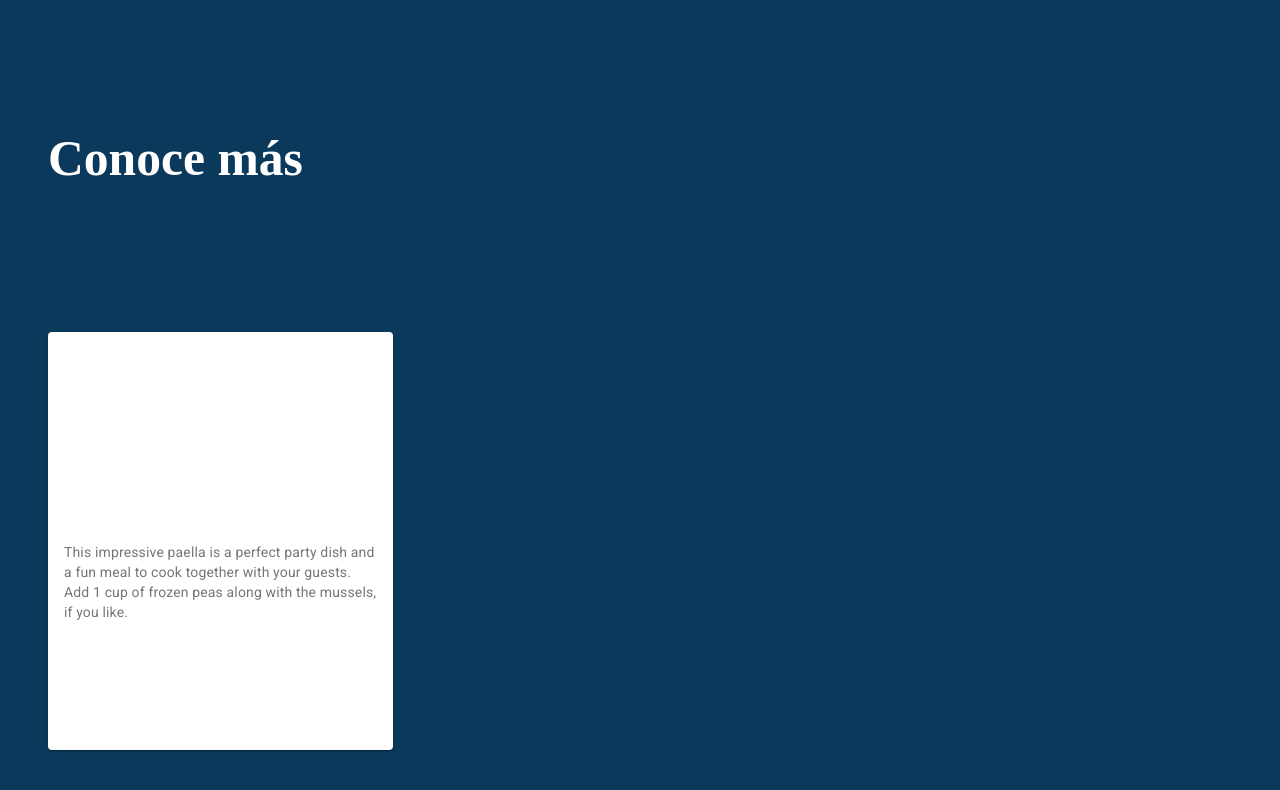
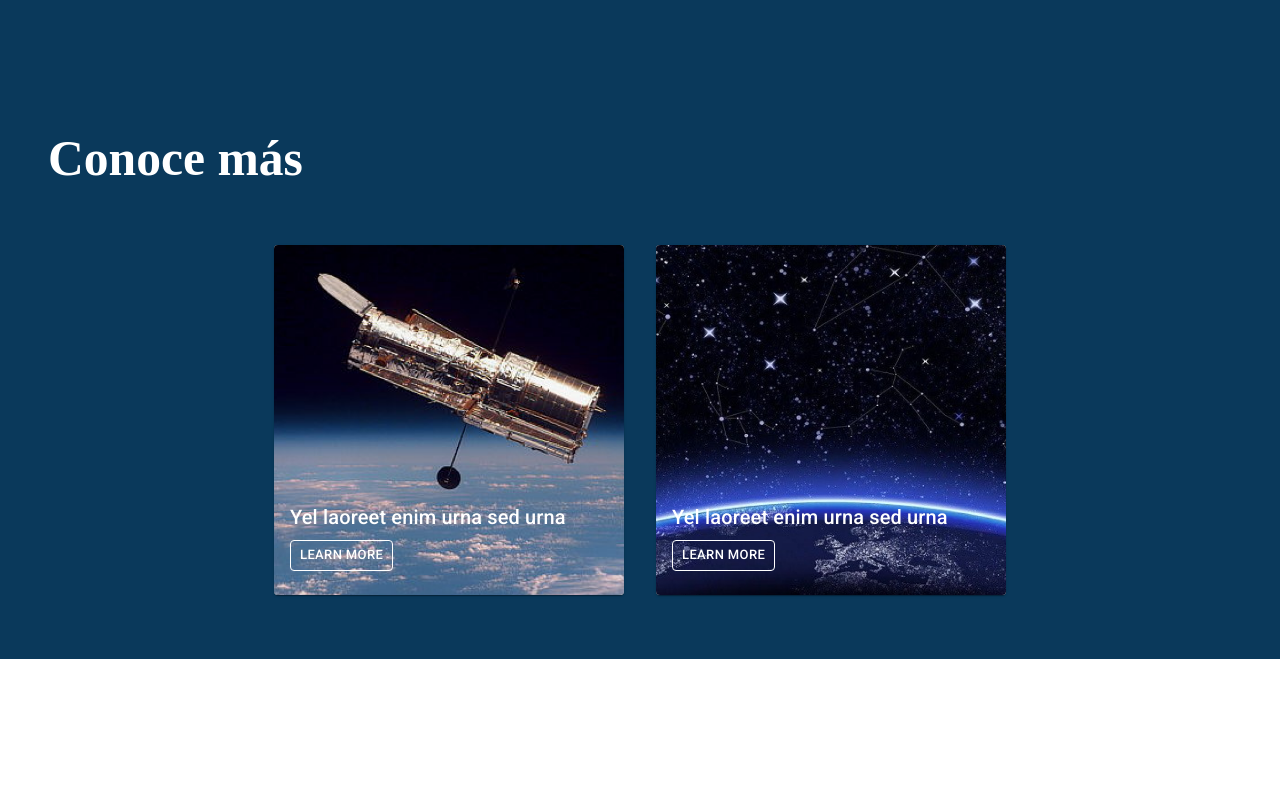
Before and after one commit to jiaccanche/nasa_react, a React (Create React App) app: page /home in a window 1280 px wide. Shown: the part 1419-2209 px from the top of the page. After the commit the page ends 2078 px from the top, so only its background shows below. Built offline with nearby package versions, Linux system fonts and the light colour scheme; a web font is replaced by a local one.

Commit message:
primera version de landing page

```diff
--- /dev/null
+++ b/src/components/CardFeature/CardFeature.js
@@ -0,0 +1,38 @@
+import { Typography, Button } from '@material-ui/core';
+import React from 'react';
+
+import {
+    FiCard,
+    FiCardContent,
+    FiCardMedia,
+    cardFeatureStyle
+  } from "./FullImageCard";
+
+const CardFeature = ({ imagePath }) => {
+    const classes = cardFeatureStyle();
+
+    return(
+        <FiCard className={classes.card}>
+          <FiCardMedia
+            media="picture"
+            alt="Contemplative Reptile"
+            image= { imagePath }
+            title="Contemplative Reptile"
+          />
+            <FiCardContent className={classes.fiCardContent}>
+                    <div>
+                    <Typography gutterBottom variant="h6" component="h5">
+                        Yel laoreet enim urna sed urna
+                    </Typography>
+                    <div>
+                    <Button size="small" color="inherit" variant="outlined">
+                        Learn more
+                    </Button>
+                    </div>
+                    </div>
+            </FiCardContent>
+        </FiCard>
+    );
+};
+
+export default CardFeature;
--- /dev/null
+++ b/src/components/CardFeature/FullImageCard.js
@@ -0,0 +1,73 @@
+import Card from "@material-ui/core/Card";
+import CardActionArea from "@material-ui/core/CardActionArea";
+import CardActions from "@material-ui/core/CardActions";
+import CardContent from "@material-ui/core/CardContent";
+import CardMedia from "@material-ui/core/CardMedia";
+import withStyles from "@material-ui/core/styles/withStyles";
+import { makeStyles } from "@material-ui/styles";
+
+export const FiCard = withStyles({
+  root: {
+    position: "relative"
+  }
+})(Card);
+
+export const FiCardActionArea = withStyles({
+  root: {
+    position: "relative"
+  }
+})(CardActionArea);
+
+export const FiCardActions = withStyles({
+  root: {
+    position: "relative"
+  }
+})(CardActions);
+
+export const FiCardContent = withStyles({
+  root: {
+    position: "relative",
+    backgroundColor: "transparent"
+  }
+})(CardContent);
+
+export const FiCardMedia = withStyles({
+  root: {
+    backgroundColor: "rgba(0,0,0,.24)",
+    position: "absolute",
+    top: 0,
+    right: 0,
+    height: "100%",
+    width: "100%"
+  }
+})(CardMedia);
+
+// --- Style --- //
+export const cardFeatureStyle = makeStyles({
+
+  card: {
+    margin:"1em",
+    minWidth: 350,
+    minHeight:350,
+    overflow:"hidden",
+    display:"flex",
+    justifyContent:"flex-end",
+    flexDirection:"column"
+  },
+
+  fiCardContent: {
+    width:"100%",
+    color: "#ffffff"
+  },
+  fiCardContentTextSecondary: {
+    color: "rgba(255,255,255,0.78)",
+  }
+});
+
+export default {
+  FiCard,
+  FiCardActionArea,
+  FiCardActions,
+  FiCardContent,
+  FiCardMedia
+};
--- a/src/views/AboutUs.js
+++ b/src/views/AboutUs.js
@@ -1,67 +1,11 @@
-import { Box, Avatar, makeStyles, Grid } from '@material-ui/core';
+import { Avatar, Grid } from '@material-ui/core';
 import React from 'react';
-const backgroundImg = process.env.PUBLIC_URL + '/sun.png';
+import { aboutUsStyle } from './Styles';
+
 const image = process.env.PUBLIC_URL + '/contact-in-person.png';
-const frontImg = process.env.PUBLIC_URL + '/front.png';
 
-const useStyle = makeStyles( () => ({
-    aboutUsBack:{
-        backgroundImage: `url(${backgroundImg})`,
-        width:"100%",
-        backgroundRepeat:"no-repeat",
-        backgroundSize:"cover",
-        display:"flex",
-        flexWrap:"wrap",
-        flexDirection:"column",
-        alignItems:"center",
-        justifyContent:"center",
-        "@media (max-width: 900px)": {
-            background:"#ffffff"
-        }
-    },
-    avatar:{
-        width:"6em",
-        height:"6em",
-    },
-    avatarName:{
-        margin:"0.5em",
-        fontSize:"1.1em",
-        fontWeight:"900",
-        textAlign:"center"
-    },
-    avatarDetail:{
-        margin:"0",
-        fontSize:".95em",
-        textAlign:"center",
-        color:"#0A395B",
-        fontWeight:"200"
-    },
-    information:{
-        fontStyle:"300",
-        fontSize:"1.4em",
-        lineHeight:"178%"
-    },
-    debug:{
-        border:"1px solid red",
-        //margin:"10px"
-    },
-    profile:{
-        marginTop:"10px",
-        marginBottom:"1.7em"
-    },
-    title:{
-        marginTop:"1.7em",
-        fontSize:"2.8em",
-        color:"#0A395B"
-    },
-    container:{
-        backgroundImage: `url(${frontImg})`,
-        padding:"2.3em"
-    }
-
-} ) );
 const AboutUs = () => {
-  const { title, avatar, avatarDetail, aboutUsBack, avatarName, profile, container, debug, information } = useStyle();
+  const { title, avatar, avatarDetail, aboutUsBack, avatarName, profile, container, information } = aboutUsStyle();
 
   return(
     <section className={aboutUsBack}>
--- a/src/views/HeroBanner.js
+++ b/src/views/HeroBanner.js
@@ -1,47 +1,9 @@
-import { Button, Box, makeStyles } from '@material-ui/core';
+import { Button, Box } from '@material-ui/core';
 import React from 'react';
-const banner = process.env.PUBLIC_URL + '/gaya_vialactea_effect.png';
+import { heroBannerStyles } from './Styles';
 
-const useStyles = makeStyles( () => ( {
-    bannerBox:{
-        //backgroundImage: `linear-gradient(179.68deg, rgba(10, 57, 91, 0) 100.09%, #FFFFFF 110.8%), radial-gradient(50% 50% at 50% 50%, #0A395B 0%, rgba(0, 0, 0, 0.15) 100%), url(${banner})`,
-        backgroundImage: `url(${banner})`,
-        width:"100%",
-        height:"100vh",
-        backgroundRepeat:"no-repeat",
-        backgroundSize:"auto",
-        display:"flex",
-        flexDirection:"column",
-        alignItems:"center",
-        justifyContent:"center"
-    },
-    bannerText:{
-        color:"#ffffff",
-        fontFamily: "Open Sans, sans-serif",
-        fontWeight:"bold",
-        lineHeight:"150%",
-        width:"56%",
-        textAlign:"center",
-        fontSize:"2.5em",
-        "@media (max-width: 900px)": {
-            width:"85%",
-            fontSize:"2.2em",
-          }
-    },
-    autorText:{
-        color:"#ffffff"
-    },
-    bannerButton:{
-        borderRadius:"3%",
-        background:"#027DC1",
-        border: "1px solid white",
-        marginTop:"1em"
-    }
-
-    } )
-);
 const HeroBanner = () => {
-    const{ bannerBox, bannerButton, bannerText, autorText } = useStyles();
+    const{ bannerBox, bannerButton, bannerText, autorText } = heroBannerStyles();
   return(
     <Box className={bannerBox}>
 
--- a/src/views/LearnMore.js
+++ b/src/views/LearnMore.js
@@ -1,11 +1,13 @@
-import { Grid, Paper, Card, CardMedia, CardContent, Typography } from '@material-ui/core';
+import { Grid } from '@material-ui/core';
 import React from 'react';
+import CardFeature from '../components/CardFeature/CardFeature';
 import { learnMoreStyle } from './Styles';
 
 const hubble = process.env.PUBLIC_URL + '/hubble.png';
+const stars = process.env.PUBLIC_URL + '/stars.png';
 
 const LearnMore = () => {
-  const { debug, title, container, sectionView, initStCard, cardFeature } = learnMoreStyle();
+  const { title, container, sectionView  } = learnMoreStyle();
 
   return(
     <section className={sectionView}>
@@ -14,22 +16,11 @@ const LearnMore = () => {
                 <h1 className={title}> Conoce más </h1>
             </Grid>
 
-            <Grid container item direction="row" xs={12} sm={12} >
-                <Card className={ initStCard }>
-                    <CardMedia
-                        className={ cardFeature }
-                        component="img"
-                        alt="Contemplative Reptile"
-                        image={ hubble }
-                        title="Contemplative Reptile"
-                        />
-                    <CardContent>
-                    <Typography variant="body2" color="textSecondary" component="p">
-                    This impressive paella is a perfect party dish and a fun meal to cook together with your
-                    guests. Add 1 cup of frozen peas along with the mussels, if you like.
-                    </Typography>
-                    </CardContent>
-                </Card>
+            <Grid container item direction="row" justify="center" xs={12} sm={12} >
+
+                <CardFeature imagePath= { hubble } />
+
+                <CardFeature imagePath= { stars } />
 
             </Grid>
 
--- a/src/views/Styles.js
+++ b/src/views/Styles.js
@@ -1,4 +1,109 @@
+/**
+ * Estilos para cada una de las vistas: banner, about us, learn more
+ */
 import { makeStyles } from '@material-ui/core';
+
+const backgroundImg = process.env.PUBLIC_URL + '/sun.png';
+const frontImg = process.env.PUBLIC_URL + '/front.png';
+
+const banner = process.env.PUBLIC_URL + '/gaya_vialactea_effect.png';
+
+export const heroBannerStyles = makeStyles( () => ( {
+    bannerBox:{
+        //backgroundImage: `linear-gradient(179.68deg, rgba(10, 57, 91, 0) 100.09%, #FFFFFF 110.8%), radial-gradient(50% 50% at 50% 50%, #0A395B 0%, rgba(0, 0, 0, 0.15) 100%), url(${banner})`,
+        backgroundImage: `url(${banner})`,
+        width:"100%",
+        height:"100vh",
+        backgroundRepeat:"no-repeat",
+        backgroundSize:"auto",
+        display:"flex",
+        flexDirection:"column",
+        alignItems:"center",
+        justifyContent:"center"
+    },
+    bannerText:{
+        color:"#ffffff",
+        fontFamily: "Open Sans, sans-serif",
+        fontWeight:"bold",
+        lineHeight:"150%",
+        width:"56%",
+        textAlign:"center",
+        fontSize:"2.5em",
+        "@media (max-width: 900px)": {
+            width:"85%",
+            fontSize:"2.2em",
+          }
+    },
+    autorText:{
+        color:"#ffffff"
+    },
+    bannerButton:{
+        borderRadius:"3%",
+        background:"#027DC1",
+        border: "1px solid white",
+        marginTop:"1em"
+    }
+
+    } )
+);
+
+export const aboutUsStyle = makeStyles( () => ({
+    aboutUsBack:{
+        backgroundImage: `url(${backgroundImg})`,
+        width:"100%",
+        backgroundRepeat:"no-repeat",
+        backgroundSize:"cover",
+        display:"flex",
+        flexWrap:"wrap",
+        flexDirection:"column",
+        alignItems:"center",
+        justifyContent:"center",
+        "@media (max-width: 900px)": {
+            background:"#ffffff"
+        }
+    },
+    avatar:{
+        width:"6em",
+        height:"6em",
+    },
+    avatarName:{
+        margin:"0.5em",
+        fontSize:"1.1em",
+        fontWeight:"900",
+        textAlign:"center"
+    },
+    avatarDetail:{
+        margin:"0",
+        fontSize:".95em",
+        textAlign:"center",
+        color:"#0A395B",
+        fontWeight:"200"
+    },
+    information:{
+        fontStyle:"300",
+        fontSize:"1.4em",
+        lineHeight:"178%"
+    },
+    debug:{
+        border:"1px solid red",
+        //margin:"10px"
+    },
+    profile:{
+        marginTop:"10px",
+        marginBottom:"1.7em"
+    },
+    title:{
+        marginTop:"1.7em",
+        fontSize:"2.8em",
+        color:"#0A395B"
+    },
+    container:{
+        backgroundImage: `url(${frontImg})`,
+        padding:"2.3em"
+    }
+
+} ) );
+
 
 export const learnMoreStyle = makeStyles( () => ({
     initStCard:{
@@ -27,7 +132,6 @@ export const learnMoreStyle = makeStyles( () => ({
         color:"#ffffff"
     },
     container:{
-        height:"100vh",
         padding:"3em"
     }
 
```
Also changed, not shown: public/stars.png (added).
